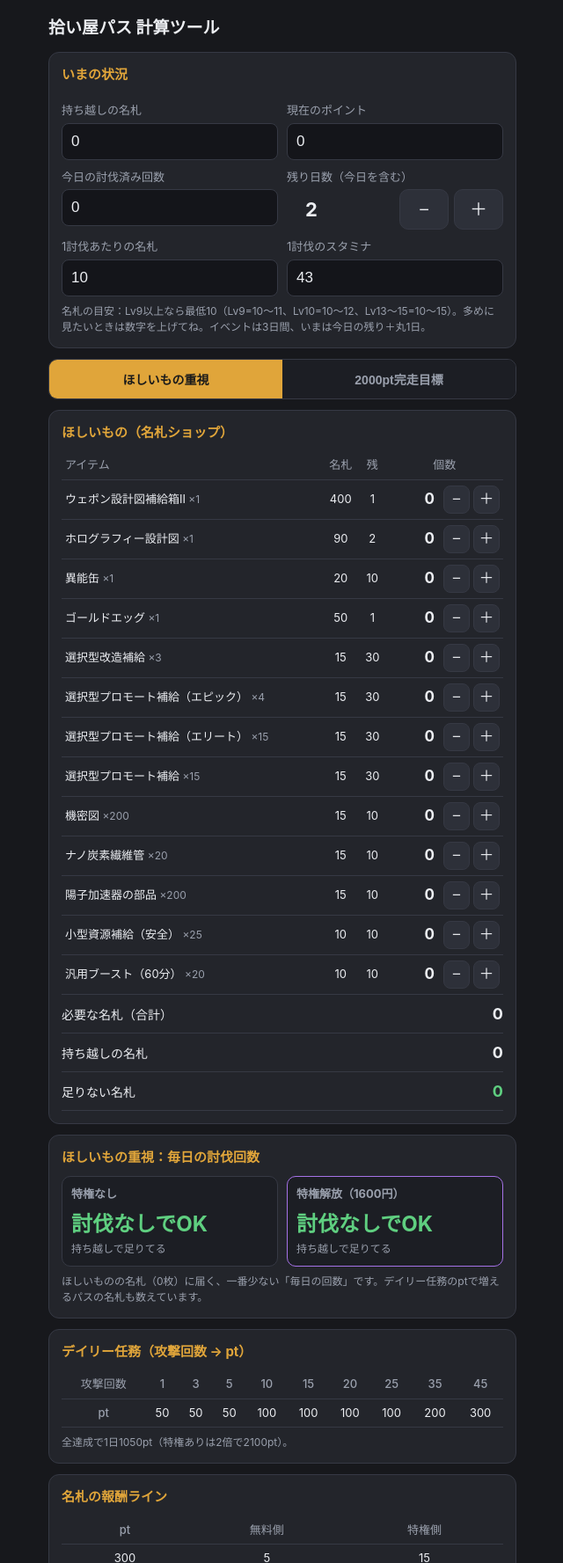
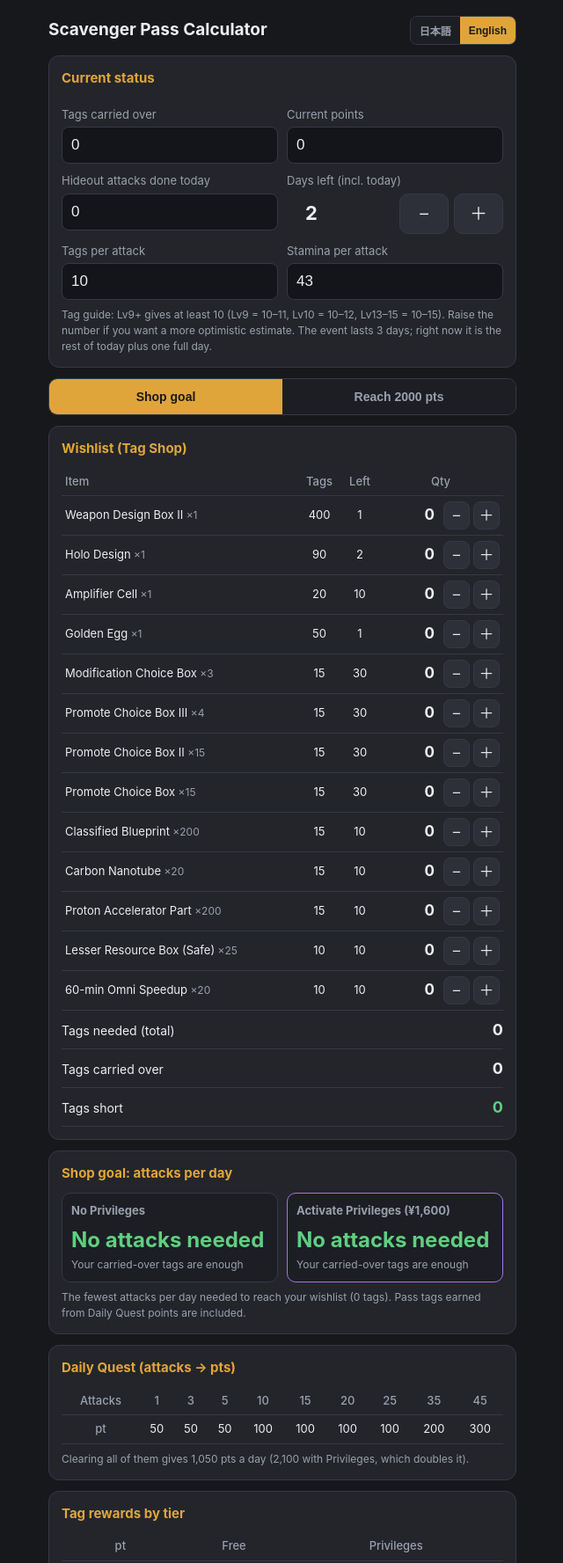
Before and after one commit to orihina0193/scavenger-calc, a plain HTML site: page index.html in a window 1280 px wide. Shown: the top 1777 px of the page at 88% size, without its empty margins (319-959 px from the left). Drawn offline with Linux system fonts and the light colour scheme.

Commit message:
日本語/English 切り替えに対応（ショップ名はゲーム内の英語表記）
Co-Authored-By: Claude Sonnet 5.5 <noreply@anthropic.com>
Claude-Session: https://claude.ai/code/session_01SCxfLBdVjaCyVzpi2BSi3S

```diff
--- a/index.html
+++ b/index.html
@@ -49,88 +49,153 @@
   .stm .n{font-size:11px;color:var(--sub);margin-top:4px}
   .need{display:flex;justify-content:space-between;align-items:baseline;padding:8px 0;border-bottom:1px solid var(--line);font-size:14px}
   .need b{font-size:18px}
+  .top{display:flex;justify-content:space-between;align-items:center;gap:10px;margin:4px 0 12px}
+  .top h1{margin:0}
+  .lang{display:flex;border:1px solid var(--line);border-radius:8px;overflow:hidden;flex-shrink:0}
+  .lang button{padding:7px 10px;font-size:12px;border:0;background:#1c1e24;color:var(--sub);font-weight:600}
+  .lang button.on{background:var(--acc);color:#1a1a1a}
 </style>
 </head>
 <body>
-<h1>拾い屋パス 計算ツール</h1>
+<div class="top">
+  <h1 data-i18n="title"></h1>
+  <div class="lang"><button type="button" data-l="ja">日本語</button><button type="button" data-l="en">English</button></div>
+</div>
 
 <div class="card">
-  <h2>いまの状況</h2>
+  <h2 data-i18n="hStatus"></h2>
   <div class="row">
-    <div><label>持ち越しの名札</label><input type="number" id="own" value="0" inputmode="numeric"></div>
-    <div><label>現在のポイント</label><input type="number" id="cur" value="0" inputmode="numeric"></div>
+    <div><label data-i18n="lOwn"></label><input type="number" id="own" value="0" inputmode="numeric"></div>
+    <div><label data-i18n="lCur"></label><input type="number" id="cur" value="0" inputmode="numeric"></div>
   </div>
   <div class="row">
-    <div><label>今日の討伐済み回数</label><input type="number" id="done" value="0" inputmode="numeric"></div>
-    <div><label>残り日数（今日を含む）</label><div class="stp wide" id="days" data-min="1" data-max="3" data-v="2"></div></div>
+    <div><label data-i18n="lDone"></label><input type="number" id="done" value="0" inputmode="numeric"></div>
+    <div><label data-i18n="lDays"></label><div class="stp wide" id="days" data-min="1" data-max="3" data-v="2"></div></div>
   </div>
   <div class="row">
-    <div><label>1討伐あたりの名札</label><input type="number" id="per" value="10" inputmode="numeric"></div>
-    <div><label>1討伐のスタミナ</label><input type="number" id="stam" value="43" inputmode="numeric"></div>
+    <div><label data-i18n="lPer"></label><input type="number" id="per" value="10" inputmode="numeric"></div>
+    <div><label data-i18n="lStam"></label><input type="number" id="stam" value="43" inputmode="numeric"></div>
   </div>
-  <div class="note">名札の目安：Lv9以上なら最低10（Lv9=10〜11、Lv10=10〜12、Lv13〜15=10〜15）。多めに見たいときは数字を上げてね。イベントは3日間、いまは今日の残り＋丸1日。</div>
+  <div class="note" data-i18n="noteStatus"></div>
 </div>
 
 <div class="seg">
-  <button id="m1" class="on">ほしいもの重視</button>
-  <button id="m2">2000pt完走目標</button>
+  <button id="m1" class="on" data-i18n="m1"></button>
+  <button id="m2" data-i18n="m2"></button>
 </div>
 
 <div class="card" id="shopCard">
-  <h2>ほしいもの（名札ショップ）</h2>
+  <h2 data-i18n="hShop"></h2>
   <div id="shop"></div>
-  <div class="need"><span>必要な名札（合計）</span><b id="costT">0</b></div>
-  <div class="need"><span>持ち越しの名札</span><b id="ownT">0</b></div>
-  <div class="need"><span>足りない名札</span><b id="lackT">0</b></div>
+  <div class="need"><span data-i18n="needTotal"></span><b id="costT">0</b></div>
+  <div class="need"><span data-i18n="needOwn"></span><b id="ownT">0</b></div>
+  <div class="need"><span data-i18n="needLack"></span><b id="lackT">0</b></div>
 </div>
 
 <div class="card">
-  <h2 id="resTitle">毎日の討伐回数</h2>
+  <h2 id="resTitle"></h2>
   <div class="res">
-    <div class="box"><h3>特権なし</h3><div id="rA"></div></div>
-    <div class="box vip"><h3>特権解放（1600円）</h3><div id="rB"></div></div>
+    <div class="box"><h3 data-i18n="boxA"></h3><div id="rA"></div></div>
+    <div class="box vip"><h3 data-i18n="boxB"></h3><div id="rB"></div></div>
   </div>
   <div class="note" id="resNote"></div>
 </div>
 
 <div class="card">
-  <h2>デイリー任務（攻撃回数 → pt）</h2>
+  <h2 data-i18n="hDaily"></h2>
   <table id="tasks"></table>
-  <div class="note">全達成で1日1050pt（特権ありは2倍で2100pt）。</div>
+  <div class="note" data-i18n="noteDaily"></div>
 </div>
 
 <div class="card">
-  <h2>名札の報酬ライン</h2>
+  <h2 data-i18n="hTags"></h2>
   <table>
-    <tr><th>pt</th><th>無料側</th><th>特権側</th></tr>
+    <tr><th>pt</th><th data-i18n="thFree"></th><th data-i18n="thVip"></th></tr>
     <tr><td>300</td><td>5</td><td>15</td></tr>
     <tr><td>900</td><td>10</td><td>30</td></tr>
     <tr><td>1300</td><td>15</td><td>45</td></tr>
     <tr><td>1700</td><td>20</td><td>60</td></tr>
-    <tr><td>合計</td><td>50</td><td>150</td></tr>
+    <tr><td data-i18n="total"></td><td>50</td><td>150</td></tr>
   </table>
-  <div class="note">特権側はダイヤ200個×11ラインも付きます（計2200個）。特権を解放すると、すでに過ぎたライン分もまとめて受け取れる前提で計算しています。</div>
+  <div class="note" data-i18n="noteTags"></div>
 </div>
 
 <script>
+// ===== 言語（日本語 / English）=====
+const D={
+ja:{
+  title:'拾い屋パス 計算ツール',
+  hStatus:'いまの状況',lOwn:'持ち越しの名札',lCur:'現在のポイント',lDone:'今日の討伐済み回数',lDays:'残り日数（今日を含む）',
+  lPer:'1討伐あたりの名札',lStam:'1討伐のスタミナ',
+  noteStatus:'名札の目安：Lv9以上なら最低10（Lv9=10〜11、Lv10=10〜12、Lv13〜15=10〜15）。多めに見たいときは数字を上げてね。イベントは3日間、いまは今日の残り＋丸1日。',
+  m1:'ほしいもの重視',m2:'2000pt完走目標',
+  hShop:'ほしいもの（名札ショップ）',needTotal:'必要な名札（合計）',needOwn:'持ち越しの名札',needLack:'足りない名札',
+  thItem:'アイテム',thTag:'名札',thLeft:'残',thQty:'個数',
+  hRes1:'ほしいもの重視：毎日の討伐回数',hRes2:'2000pt完走目標：毎日の討伐回数',
+  boxA:'特権なし',boxB:'特権解放（1600円）',
+  resNote1:c=>'ほしいものの名札（'+c+'枚）に届く、一番少ない「毎日の回数」です。デイリー任務のptで増えるパスの名札も数えています。',
+  resNote2:'段階ポイントを2000まで完走するのに必要な、一番少ない「毎日の回数」です。特権なしでも完走できるか比べられます。',
+  hDaily:'デイリー任務（攻撃回数 → pt）',thAtk:'攻撃回数',
+  noteDaily:'全達成で1日1050pt（特権ありは2倍で2100pt）。',
+  hTags:'名札の報酬ライン',thFree:'無料側',thVip:'特権側',total:'合計',
+  noteTags:'特権側はダイヤ200個×11ラインも付きます（計2200個）。特権を解放すると、すでに過ぎたライン分もまとめて受け取れる前提で計算しています。',
+  unreach:'届かない',unreachSub:'毎日150回でも不足',
+  noNeed:'討伐なしでOK',noNeedSub:'持ち越しで足りてる',
+  perDay:k=>'毎日 '+k+'回',
+  stamT:'必要スタミナ',stamDay:'毎日',stamAll:'合計',stamNote:'※狩猟集中のスタミナ軽減は計算外',
+  today:(n,k,D)=>'今日はあと <b>'+n+'</b>回'+(D>0?'（以降 毎日'+k+'回）':''),
+  totalAtk:n=>'合計 '+n+'回討伐',
+  tagLine:(tg,own,drop,pass)=>'名札：'+tg+'枚（持越 '+own+' ＋討伐 '+drop+' ＋パス '+pass+'）',
+  ptLine:(p,t)=>'pt：'+p+'（'+t+'/11ライン）'
+},
+en:{
+  title:'Scavenger Pass Calculator',
+  hStatus:'Current status',lOwn:'Tags carried over',lCur:'Current points',lDone:'Hideout attacks done today',lDays:'Days left (incl. today)',
+  lPer:'Tags per attack',lStam:'Stamina per attack',
+  noteStatus:'Tag guide: Lv9+ gives at least 10 (Lv9 = 10–11, Lv10 = 10–12, Lv13–15 = 10–15). Raise the number if you want a more optimistic estimate. The event lasts 3 days; right now it is the rest of today plus one full day.',
+  m1:'Shop goal',m2:'Reach 2000 pts',
+  hShop:'Wishlist (Tag Shop)',needTotal:'Tags needed (total)',needOwn:'Tags carried over',needLack:'Tags short',
+  thItem:'Item',thTag:'Tags',thLeft:'Left',thQty:'Qty',
+  hRes1:'Shop goal: attacks per day',hRes2:'Reach 2000 pts: attacks per day',
+  boxA:'No Privileges',boxB:'Activate Privileges (¥1,600)',
+  resNote1:c=>'The fewest attacks per day needed to reach your wishlist ('+c+' tags). Pass tags earned from Daily Quest points are included.',
+  resNote2:'The fewest attacks per day needed to clear every reward tier up to 2000 pts. Compare with and without Privileges.',
+  hDaily:'Daily Quest (attacks → pts)',thAtk:'Attacks',
+  noteDaily:'Clearing all of them gives 1,050 pts a day (2,100 with Privileges, which doubles it).',
+  hTags:'Tag rewards by tier',thFree:'Free',thVip:'Privileges',total:'Total',
+  noteTags:'The Privileges side also gives 200 diamonds on each of the 11 tiers (2,200 in total). The calculation assumes that activating Privileges also lets you claim the tiers you have already passed.',
+  unreach:'Out of reach',unreachSub:'Not enough even at 150 a day',
+  noNeed:'No attacks needed',noNeedSub:'Your carried-over tags are enough',
+  perDay:k=>k+' per day',
+  stamT:'Stamina needed',stamDay:'Per day',stamAll:'Total',stamNote:'*Hunt Focus stamina reduction is not included',
+  today:(n,k,D)=>'<b>'+n+'</b> more today'+(D>0?' (then '+k+' per day)':''),
+  totalAtk:n=>n+' attacks in total',
+  tagLine:(tg,own,drop,pass)=>'Tags: '+tg+' ('+own+' carried over + '+drop+' attacks + '+pass+' pass)',
+  ptLine:(p,t)=>'Pts: '+p+' ('+t+'/11 tiers)'
+}};
+let LANG='ja';
+try{const s=localStorage.getItem('scav-lang');LANG=(s==='ja'||s==='en')?s:((navigator.language||'ja').toLowerCase().startsWith('ja')?'ja':'en');}catch(e){LANG=(navigator.language||'ja').toLowerCase().startsWith('ja')?'ja':'en';}
+const L=()=>D[LANG];
+
 const TASKS=[[1,50],[3,50],[5,50],[10,100],[15,100],[20,100],[25,100],[35,200],[45,300]];
 const TIERS=[100,200,300,500,700,900,1100,1300,1500,1700,2000];
 const TAG_FREE={300:5,900:10,1300:15,1700:20};
 const TAG_VIP={300:15,900:30,1300:45,1700:60};
+// [日本語名, English name, 名札, 残り数, 1個あたりの数]
 const SHOP=[
-  ['ウェポン設計図補給箱Ⅱ',400,1,'×1'],
-  ['ホログラフィー設計図',90,2,'×1'],
-  ['異能缶',20,10,'×1'],
-  ['ゴールドエッグ',50,1,'×1'],
-  ['選択型改造補給',15,30,'×3'],
-  ['選択型プロモート補給（エピック）',15,30,'×4'],
-  ['選択型プロモート補給（エリート）',15,30,'×15'],
-  ['選択型プロモート補給',15,30,'×15'],
-  ['機密図',15,10,'×200'],
-  ['ナノ炭素繊維管',15,10,'×20'],
-  ['陽子加速器の部品',15,10,'×200'],
-  ['小型資源補給（安全）',10,10,'×25'],
-  ['汎用ブースト（60分）',10,10,'×20']
+  ['ウェポン設計図補給箱Ⅱ','Weapon Design Box II',400,1,'×1'],
+  ['ホログラフィー設計図','Holo Design',90,2,'×1'],
+  ['異能缶','Amplifier Cell',20,10,'×1'],
+  ['ゴールドエッグ','Golden Egg',50,1,'×1'],
+  ['選択型改造補給','Modification Choice Box',15,30,'×3'],
+  ['選択型プロモート補給（エピック）','Promote Choice Box III',15,30,'×4'],
+  ['選択型プロモート補給（エリート）','Promote Choice Box II',15,30,'×15'],
+  ['選択型プロモート補給','Promote Choice Box',15,30,'×15'],
+  ['機密図','Classified Blueprint',15,10,'×200'],
+  ['ナノ炭素繊維管','Carbon Nanotube',15,10,'×20'],
+  ['陽子加速器の部品','Proton Accelerator Part',15,10,'×200'],
+  ['小型資源補給（安全）','Lesser Resource Box (Safe)',10,10,'×25'],
+  ['汎用ブースト（60分）','60-min Omni Speedup',10,10,'×20']
 ];
 const $=id=>document.getElementById(id);
 const num=id=>Math.max(0,parseInt($(id).value)||0);
@@ -159,38 +224,36 @@ function findK(vip,S,pred){
 }
 
 function buildShop(){
-  $('shop').innerHTML='<table><tr><th style="text-align:left">アイテム</th><th>名札</th><th>残</th><th>個数</th></tr>'
-   +SHOP.map((s,i)=>`<tr><td style="text-align:left">${s[0]}<span class="small"> ${s[3]}</span></td><td>${s[1]}</td><td>${s[2]}</td><td><div class="stp qty" data-i="${i}" data-min="0" data-max="${s[2]}" data-v="0"></div></td></tr>`).join('')
+  $('shop').innerHTML='<table><tr><th style="text-align:left" data-i18n="thItem"></th><th data-i18n="thTag"></th><th data-i18n="thLeft"></th><th data-i18n="thQty"></th></tr>'
+   +SHOP.map((s,i)=>`<tr><td style="text-align:left"><span class="iname" data-i="${i}"></span><span class="small"> ${s[4]}</span></td><td>${s[2]}</td><td>${s[3]}</td><td><div class="stp qty" data-i="${i}" data-min="0" data-max="${s[3]}" data-v="0"></div></td></tr>`).join('')
    +'</table>';
 }
 function shopCost(){
   let c=0;
   document.querySelectorAll('.qty').forEach(e=>{
-    c+=(+e.dataset.v||0)*SHOP[+e.dataset.i][1];
+    c+=(+e.dataset.v||0)*SHOP[+e.dataset.i][2];
   });
   return c;
 }
 
 function show(id,r,vip,S,cost){
-  const el=$(id);
-  if(!r){el.innerHTML='<div class="big ng">届かない</div><div class="small">毎日150回でも不足</div>';return;}
+  const el=$(id),T=L();
+  if(!r){el.innerHTML='<div class="big ng">'+T.unreach+'</div><div class="small">'+T.unreachSub+'</div>';return;}
   const stDay=r.k*S.stam,stAll=r.atk*S.stam;
-  let head,extra='';
   if(MODE===1&&cost-S.own<=0){
-    el.innerHTML='<div class="big ok">討伐なしでOK</div><div class="small">持ち越しで足りてる</div>';return;
+    el.innerHTML='<div class="big ok">'+T.noNeed+'</div><div class="small">'+T.noNeedSub+'</div>';return;
   }
-  head='<div class="big ok">毎日 '+r.k+'回</div>'
-    +'<div class="stm"><div class="t">必要スタミナ</div><div class="l"><span>毎日</span><b>'+stDay.toLocaleString()+'</b></div><div class="l"><span>合計</span><b>'+stAll.toLocaleString()+'</b></div><div class="n">※狩猟集中のスタミナ軽減は計算外</div></div>';
-  const todayLeft=r.T-S.done;
-  extra='<div class="small">今日はあと <b>'+todayLeft+'</b>回'+(r.D>0?'（以降 毎日'+r.k+'回）':'')+'<br>'
-    +'合計 '+r.atk+'回討伐<br>'
-    +'名札：'+r.tg+'枚（持越 '+S.own+' ＋討伐 '+r.drop+' ＋パス '+r.pass+'）<br>'
-    +'pt：'+r.pts+'（'+tiers(r.pts)+'/11ライン）';
-  extra+='</div>';
+  const head='<div class="big ok">'+T.perDay(r.k)+'</div>'
+    +'<div class="stm"><div class="t">'+T.stamT+'</div><div class="l"><span>'+T.stamDay+'</span><b>'+stDay.toLocaleString()+'</b></div><div class="l"><span>'+T.stamAll+'</span><b>'+stAll.toLocaleString()+'</b></div><div class="n">'+T.stamNote+'</div></div>';
+  const extra='<div class="small">'+T.today(r.T-S.done,r.k,r.D)+'<br>'
+    +T.totalAtk(r.atk)+'<br>'
+    +T.tagLine(r.tg,S.own,r.drop,r.pass)+'<br>'
+    +T.ptLine(r.pts,tiers(r.pts))+'</div>';
   el.innerHTML=head+extra;
 }
 
 function calc(){
+  const T=L();
   const S={own:num('own'),cur:num('cur'),done:num('done'),days:Math.max(1,+$('days').dataset.v||1),per:num('per'),stam:num('stam')};
   const cost=shopCost(),lack=Math.max(0,cost-S.own);
   $('costT').textContent=cost;$('ownT').textContent=S.own;
@@ -198,19 +261,35 @@ function calc(){
 
   let pred;
   if(MODE===1){
-    $('resTitle').textContent='ほしいもの重視：毎日の討伐回数';
+    $('resTitle').textContent=T.hRes1;
     pred=r=>r.tg>=cost;
-    $('resNote').textContent='ほしいものの名札（'+cost+'枚）に届く、一番少ない「毎日の回数」です。デイリー任務のptで増えるパスの名札も数えています。';
+    $('resNote').textContent=T.resNote1(cost);
   }else{
-    $('resTitle').textContent='2000pt完走目標：毎日の討伐回数';
+    $('resTitle').textContent=T.hRes2;
     pred=r=>r.pts>=2000;
-    $('resNote').textContent='段階ポイントを2000まで完走するのに必要な、一番少ない「毎日の回数」です。特権なしでも完走できるか比べられます。';
+    $('resNote').textContent=T.resNote2;
   }
   show('rA',findK(false,S,pred),false,S,cost);
   show('rB',findK(true,S,pred),true,S,cost);
 }
 
-$('tasks').innerHTML='<tr><th>攻撃回数</th>'+TASKS.map(t=>'<th>'+t[0]+'</th>').join('')+'</tr><tr><th>pt</th>'+TASKS.map(t=>'<td>'+t[1]+'</td>').join('')+'</tr>';
+// 画面の文言を現在の言語に差し替える
+function applyLang(){
+  const T=L();
+  document.documentElement.lang=LANG;
+  document.title=T.title;
+  document.querySelectorAll('[data-i18n]').forEach(e=>{e.innerHTML=T[e.dataset.i18n];});
+  document.querySelectorAll('.iname').forEach(e=>{e.textContent=SHOP[+e.dataset.i][LANG==='ja'?0:1];});
+  $('tasks').innerHTML='<tr><th>'+T.thAtk+'</th>'+TASKS.map(t=>'<th>'+t[0]+'</th>').join('')+'</tr><tr><th>pt</th>'+TASKS.map(t=>'<td>'+t[1]+'</td>').join('')+'</tr>';
+  document.querySelectorAll('.lang button').forEach(b=>{b.className=b.dataset.l===LANG?'on':'';});
+  calc();
+}
+function setLang(l){
+  LANG=l;
+  try{localStorage.setItem('scav-lang',l);}catch(e){}
+  applyLang();
+}
+
 buildShop();
 // ＋／－ ボタンで数字を調整する部品
 function drawStp(el){
@@ -244,8 +323,9 @@ document.addEventListener('pointerdown',ev=>{
 document.addEventListener('contextmenu',ev=>{if(ev.target.closest&&ev.target.closest('.stp'))ev.preventDefault();});
 $('m1').onclick=()=>{MODE=1;$('m1').className='on';$('m2').className='';$('shopCard').style.display='';calc();};
 $('m2').onclick=()=>{MODE=2;$('m2').className='on';$('m1').className='';$('shopCard').style.display='none';calc();};
+document.querySelectorAll('.lang button').forEach(b=>b.addEventListener('click',()=>setLang(b.dataset.l)));
 document.querySelectorAll('input').forEach(e=>{e.addEventListener('input',calc);e.addEventListener('change',calc)});
-calc();
+applyLang();
 </script>
 </body>
 </html>
```
